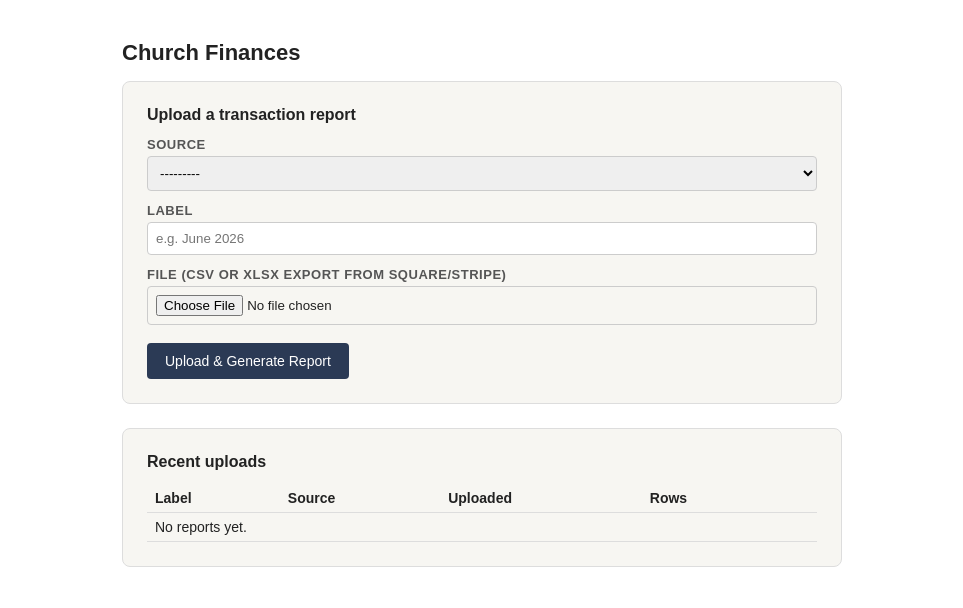
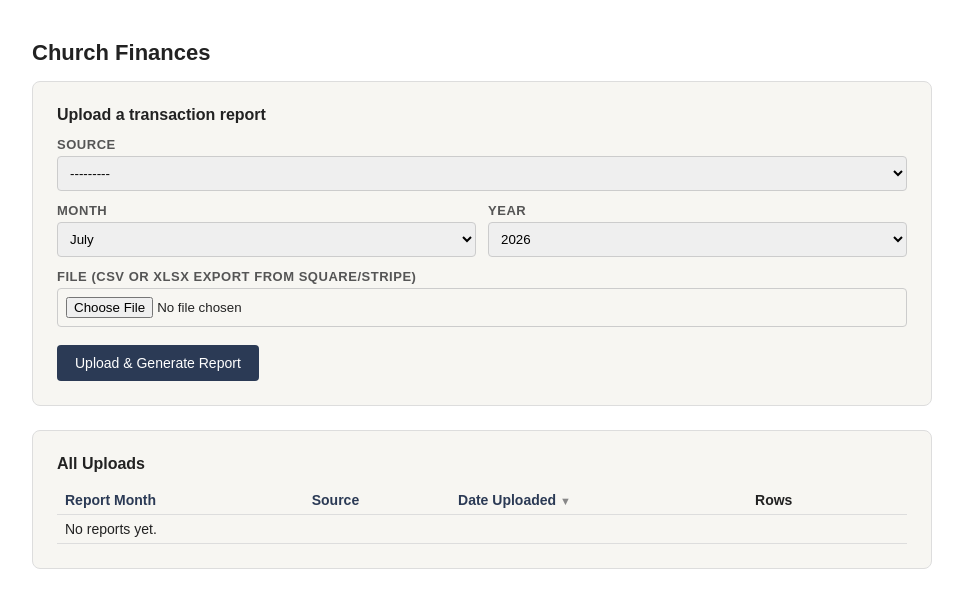
Before and after one commit to resolvedlogic-nsw/4pmdinners, a Django app: page /finances/upload/ in a window 1280 px wide. Shown: the top 608 px of the page, without its empty margins (158-1121 px from the left). Run offline with Django 5.2, Linux system fonts and the light colour scheme; the visitor is signed in with stand-in values (Sample User, id 1); data that the repository does not hold is empty.

Commit message:
UX updates

```diff
--- a/finances/forms.py
+++ b/finances/forms.py
@@ -1,11 +1,73 @@
+from datetime import date
+
 from django import forms
-from .models import ImportBatch
+from django.utils import timezone
+
+from .models import ImportBatch, Transaction
+
+MONTH_CHOICES = [
+    (1, 'January'), (2, 'February'), (3, 'March'), (4, 'April'),
+    (5, 'May'), (6, 'June'), (7, 'July'), (8, 'August'),
+    (9, 'September'), (10, 'October'), (11, 'November'), (12, 'December'),
+]
+
+
+def _year_choices():
+    current = timezone.now().year
+    # A few years back (older reports) through one year ahead (planning).
+    return [(y, y) for y in range(current - 4, current + 2)]
 
 
 class UploadForm(forms.ModelForm):
+    """
+    Month + Year dropdowns replace the old free-text label. They're not
+    model fields — clean() combines them into report_month, always pinned
+    to the 1st of the month, so querying/sorting by date stays clean.
+    """
+    month = forms.ChoiceField(choices=MONTH_CHOICES, label="Month")
+    year = forms.ChoiceField(choices=_year_choices, label="Year")
+
     class Meta:
         model = ImportBatch
-        fields = ['source', 'label', 'uploaded_file']
+        fields = ['source', 'uploaded_file']
+
+    def __init__(self, *args, **kwargs):
+        super().__init__(*args, **kwargs)
+        now = timezone.now()
+        self.fields['month'].initial = now.month
+        self.fields['year'].initial = now.year
+
+    def clean(self):
+        cleaned = super().clean()
+        month = cleaned.get('month')
+        year = cleaned.get('year')
+        if month and year:
+            cleaned['report_month'] = date(int(year), int(month), 1)
+        return cleaned
+
+    def save(self, commit=True):
+        batch = super().save(commit=False)
+        batch.report_month = self.cleaned_data['report_month']
+        if commit:
+            batch.save()
+        return batch
+
+
+class TransactionReviewForm(forms.ModelForm):
+    """One row of the post-upload review formset — only the two fields the
+    interceptor cares about are editable here."""
+
+    class Meta:
+        model = Transaction
+        fields = ['ministry', 'item']
         widgets = {
-            'label': forms.TextInput(attrs={'placeholder': "e.g. June 2026"}),
+            'ministry': forms.TextInput(attrs={'size': 20}),
+            'item': forms.TextInput(attrs={'size': 40}),
         }
+
+
+TransactionReviewFormSet = forms.modelformset_factory(
+    Transaction,
+    form=TransactionReviewForm,
+    extra=0,
+)
--- a/finances/templates/finances/upload.html
+++ b/finances/templates/finances/upload.html
@@ -4,15 +4,20 @@
     <meta charset="UTF-8">
     <title>Church Finances — Upload</title>
     <style>
-        body { font-family: Arial, Helvetica, sans-serif; max-width: 720px; margin: 40px auto; color: #222; }
+        body { font-family: Arial, Helvetica, sans-serif; max-width: 900px; margin: 40px auto; color: #222; }
         h1 { font-size: 22px; }
         .card { background: #f7f6f2; border: 1px solid #ddd; border-radius: 8px; padding: 24px; margin-bottom: 24px; }
         label { display: block; font-weight: bold; margin: 12px 0 4px; font-size: 13px; text-transform: uppercase; letter-spacing: 0.04em; color: #555; }
         input, select { padding: 8px; width: 100%; box-sizing: border-box; border: 1px solid #ccc; border-radius: 4px; }
+        .month-year-row { display: flex; gap: 12px; }
+        .month-year-row > div { flex: 1; }
         button { margin-top: 18px; padding: 10px 18px; background: #2b3a55; color: #fff; border: none; border-radius: 4px; cursor: pointer; font-size: 14px; }
         button:hover { background: #1c2740; }
         table { width: 100%; border-collapse: collapse; margin-top: 8px; }
         th, td { text-align: left; padding: 6px 8px; border-bottom: 1px solid #ddd; font-size: 14px; }
+        th a { color: #2b3a55; text-decoration: none; }
+        th a:hover { text-decoration: underline; }
+        th a .arrow { font-size: 11px; color: #888; }
         .errorlist { color: #a33; list-style: none; padding: 0; }
     </style>
 </head>
@@ -26,8 +31,18 @@
             {{ form.non_field_errors }}
             <label for="{{ form.source.id_for_label }}">Source</label>
             {{ form.source }}
-            <label for="{{ form.label.id_for_label }}">Label</label>
-            {{ form.label }}
+
+            <div class="month-year-row">
+                <div>
+                    <label for="{{ form.month.id_for_label }}">Month</label>
+                    {{ form.month }}
+                </div>
+                <div>
+                    <label for="{{ form.year.id_for_label }}">Year</label>
+                    {{ form.year }}
+                </div>
+            </div>
+
             <label for="{{ form.uploaded_file.id_for_label }}">File (CSV or XLSX export from Square/Stripe)</label>
             {{ form.uploaded_file }}
             <button type="submit">Upload &amp; Generate Report</button>
@@ -35,16 +50,43 @@
     </div>
 
     <div class="card">
-        <h2 style="font-size:16px; margin-top:0;">Recent uploads</h2>
+        <h2 style="font-size:16px; margin-top:0;">All Uploads</h2>
         <table>
-            <tr><th>Label</th><th>Source</th><th>Uploaded</th><th>Rows</th><th></th></tr>
+            <tr>
+                <th>
+                    <a href="?sort={% if current_sort == 'month' %}month_asc{% else %}month{% endif %}">
+                        Report Month
+                        {% if current_sort == 'month' %}<span class="arrow">▼</span>{% elif current_sort == 'month_asc' %}<span class="arrow">▲</span>{% endif %}
+                    </a>
+                </th>
+                <th>
+                    <a href="?sort={% if current_sort == 'source' %}source_desc{% else %}source{% endif %}">
+                        Source
+                        {% if current_sort == 'source' %}<span class="arrow">▲</span>{% elif current_sort == 'source_desc' %}<span class="arrow">▼</span>{% endif %}
+                    </a>
+                </th>
+                <th>
+                    <a href="?sort={% if current_sort == 'uploaded' %}uploaded_asc{% else %}uploaded{% endif %}">
+                        Date Uploaded
+                        {% if current_sort == 'uploaded' %}<span class="arrow">▼</span>{% elif current_sort == 'uploaded_asc' %}<span class="arrow">▲</span>{% endif %}
+                    </a>
+                </th>
+                <th>Rows</th>
+                <th></th>
+            </tr>
             {% for b in batches %}
             <tr>
-                <td>{{ b.label }}</td>
+                <td>{{ b.report_month|date:"F Y" }}</td>
                 <td>{{ b.get_source_display }}</td>
                 <td>{{ b.uploaded_at|date:"d M Y" }}</td>
                 <td>{{ b.row_count }}</td>
-                <td><a href="{% url 'finances:report' b.id %}">View report →</a></td>
+                <td>
+                    {% if b.source != 'stripe_ytd' %}
+                        <a href="{% url 'finances:report' b.id %}">View report →</a>
+                    {% else %}
+                        <span style="color:#888;">(linking file — no report)</span>
+                    {% endif %}
+                </td>
             </tr>
             {% empty %}
             <tr><td colspan="5">No reports yet.</td></tr>
--- a/finances/urls.py
+++ b/finances/urls.py
@@ -6,7 +6,8 @@ app_name = 'finances'
 urlpatterns = [
     path('', views.report_view, name='report_latest'),
     path('upload/', views.upload_view, name='upload'),
+    path('review/<int:batch_id>/', views.review_view, name='review'),
     path('report/<int:batch_id>/', views.report_view, name='report'),
     path('report/<int:batch_id>/pdf/', views.report_pdf_view, name='report_pdf'),
-
+    path('report/pdf/', views.report_pdf_view, name='report_pdf_filtered'),
 ]
--- a/finances/views.py
+++ b/finances/views.py
@@ -1,20 +1,20 @@
+from datetime import datetime
 from io import BytesIO
 
 import pandas as pd
 from django.contrib.admin.views.decorators import staff_member_required
-from django.db.models import Sum
+from django.contrib.auth import logout
+from django.db.models import Sum, F, Q
+from django.db.models.functions import TruncWeek
 from django.http import HttpResponse
 from django.shortcuts import render, redirect, get_object_or_404
 from django.template.loader import render_to_string
 from xhtml2pdf import pisa
-from django.db.models.functions import TruncWeek
-from django.db.models import F
-import html
-from .forms import UploadForm
+
+from .forms import UploadForm, TransactionReviewFormSet
 from .models import ImportBatch, Transaction
 from .services import importers
-from django.contrib.auth import logout
-from django.shortcuts import redirect
+
 
 def _read_upload(batch):
     path = batch.uploaded_file.path
@@ -31,10 +31,32 @@ def _read_upload(batch):
     return pd.read_csv(path)
 
 
-
 def custom_logout(request):
     logout(request)
     return redirect('login')
+
+
+def _needs_review(batch):
+    """Trigger condition for the interceptor: any row in this batch still
+    has an unresolved ministry or a blank description."""
+    return Transaction.objects.filter(batch=batch).filter(
+        Q(ministry='Unknown') | Q(item='')
+    ).exists()
+
+
+# ---------------------------------------------------------------------------
+# Upload + review interceptor
+# ---------------------------------------------------------------------------
+
+SORT_FIELDS = {
+    'uploaded': ('-uploaded_at', 'uploaded'),
+    'uploaded_asc': ('uploaded_at', 'uploaded'),
+    'month': ('-report_month', 'month'),
+    'month_asc': ('report_month', 'month'),
+    'source': ('source', 'source'),
+    'source_desc': ('-source', 'source'),
+}
+
 
 @staff_member_required(login_url='/login/')
 def upload_view(request):
@@ -53,6 +75,9 @@ def upload_view(request):
 
                 if batch.source == 'stripe_ytd':
                     return redirect('finances:upload')
+
+                if _needs_review(batch):
+                    return redirect('finances:review', batch_id=batch.id)
                 return redirect('finances:report', batch_id=batch.id)
             except Exception as e:
                 batch.delete()
@@ -60,8 +85,70 @@ def upload_view(request):
     else:
         form = UploadForm()
 
-    batches = ImportBatch.objects.all()
-    return render(request, 'finances/upload.html', {'form': form, 'batches': batches})
+    sort_key = request.GET.get('sort', 'uploaded')
+    order_field, _ = SORT_FIELDS.get(sort_key, SORT_FIELDS['uploaded'])
+    batches = ImportBatch.objects.all().order_by(order_field)
+    return render(request, 'finances/upload.html', {
+        'form': form, 'batches': batches, 'current_sort': sort_key,
+    })
+
+
+@staff_member_required(login_url='/login/')
+def review_view(request, batch_id):
+    batch = get_object_or_404(ImportBatch, id=batch_id)
+    qs = Transaction.objects.filter(batch=batch).filter(
+        Q(ministry='Unknown') | Q(item='')
+    ).order_by('date', 'id')
+
+    if request.method == 'POST':
+        formset = TransactionReviewFormSet(request.POST, queryset=qs)
+        if formset.is_valid():
+            formset.save()
+            return redirect('finances:report', batch_id=batch.id)
+    else:
+        formset = TransactionReviewFormSet(queryset=qs)
+
+    return render(request, 'finances/review.html', {'batch': batch, 'formset': formset})
+
+
+# ---------------------------------------------------------------------------
+# Reporting
+# ---------------------------------------------------------------------------
+
+def _resolve_batch(request, batch_id=None):
+    """
+    Figures out which ImportBatch the report page/PDF should show.
+
+    Priority: an explicit batch_id (old-style links / the review redirect)
+    wins outright. Otherwise we resolve from the Month dropdown + Source
+    radio (default 'square'). If that exact month/source combo doesn't
+    exist, we fall back to whichever source *does* have data for that
+    month, so picking a month never dead-ends on an empty report.
+    """
+    batches = ImportBatch.objects.exclude(source='stripe_ytd')
+
+    requested_batch_id = request.GET.get('batch_id') or batch_id
+    if requested_batch_id:
+        return get_object_or_404(ImportBatch, id=requested_batch_id), batches
+
+    month_str = request.GET.get('month')
+    source = request.GET.get('source') or 'square'
+
+    report_month = None
+    if month_str:
+        try:
+            report_month = datetime.strptime(month_str, '%Y-%m-%d').date()
+        except ValueError:
+            report_month = None
+
+    if report_month is None:
+        batch = batches.order_by('-report_month').first()
+        return batch, batches
+
+    batch = batches.filter(report_month=report_month, source=source).first()
+    if batch is None:
+        batch = batches.filter(report_month=report_month).exclude(source=source).first()
+    return batch, batches
 
 
 def _report_context(batch, qs):
@@ -91,17 +178,10 @@ def _report_context(batch, qs):
         'by_item': by_item, 'totals': totals,
     }
 
+
 @staff_member_required(login_url='/login/')
 def report_view(request, batch_id=None):
-    # Exclude YTD files from the main report dropdown
-    batches = ImportBatch.objects.exclude(source='stripe_ytd')
-    requested_batch_id = request.GET.get('batch_id') or batch_id
-
-    if requested_batch_id:
-        batch = get_object_or_404(ImportBatch, id=requested_batch_id)
-    else:
-        batch = batches.first()
-
+    batch, batches = _resolve_batch(request, batch_id)
     if batch is None:
         return redirect('finances:upload')
 
@@ -111,15 +191,25 @@ def report_view(request, batch_id=None):
         qs = qs.filter(ministry=ministry)
 
     ministries = Transaction.objects.filter(batch=batch).values_list('ministry', flat=True).distinct().order_by('ministry')
+    months = batches.values_list('report_month', flat=True).distinct().order_by('-report_month')
 
     context = _report_context(batch, qs)
-    context.update({'batches': batches, 'ministries': ministries, 'selected_ministry': ministry})
+    context.update({
+        'batches': batches,
+        'ministries': ministries,
+        'selected_ministry': ministry,
+        'months': months,
+        'selected_source': batch.source,
+    })
     return render(request, 'finances/report.html', context)
 
 
 @staff_member_required(login_url='/login/')
-def report_pdf_view(request, batch_id):
-    batch = get_object_or_404(ImportBatch, id=batch_id)
+def report_pdf_view(request, batch_id=None):
+    batch, _batches = _resolve_batch(request, batch_id)
+    if batch is None:
+        return redirect('finances:upload')
+
     qs = Transaction.objects.filter(batch=batch)
     ministry = request.GET.get('ministry') or ''
     if ministry:
@@ -132,8 +222,9 @@ def report_pdf_view(request, batch_id):
     result = BytesIO()
     pisa.CreatePDF(html, dest=result)
 
-    safe_label = batch.label.replace(' ', '_')
-    filename = f"{batch.get_source_display()}_{safe_label}.pdf"
+    month_label = batch.report_month.strftime('%Y-%m')
+    safe_ministry = f"_{ministry.replace(' ', '_')}" if ministry else ""
+    filename = f"{batch.get_source_display()}_{month_label}{safe_ministry}.pdf"
     response = HttpResponse(result.getvalue(), content_type='application/pdf')
     response['Content-Disposition'] = f'inline; filename="{filename}"'
     return response
```
Also changed, not shown: finances/models.py (+8 -4 lines), finances/services/importers.py (+71 -21 lines), finances/templates/finances/report.html (+24 -9 lines), finances/templates/finances/report_pdf.html (+33 -19 lines), finances/templates/finances/review.html (added, +57 -0 lines).
